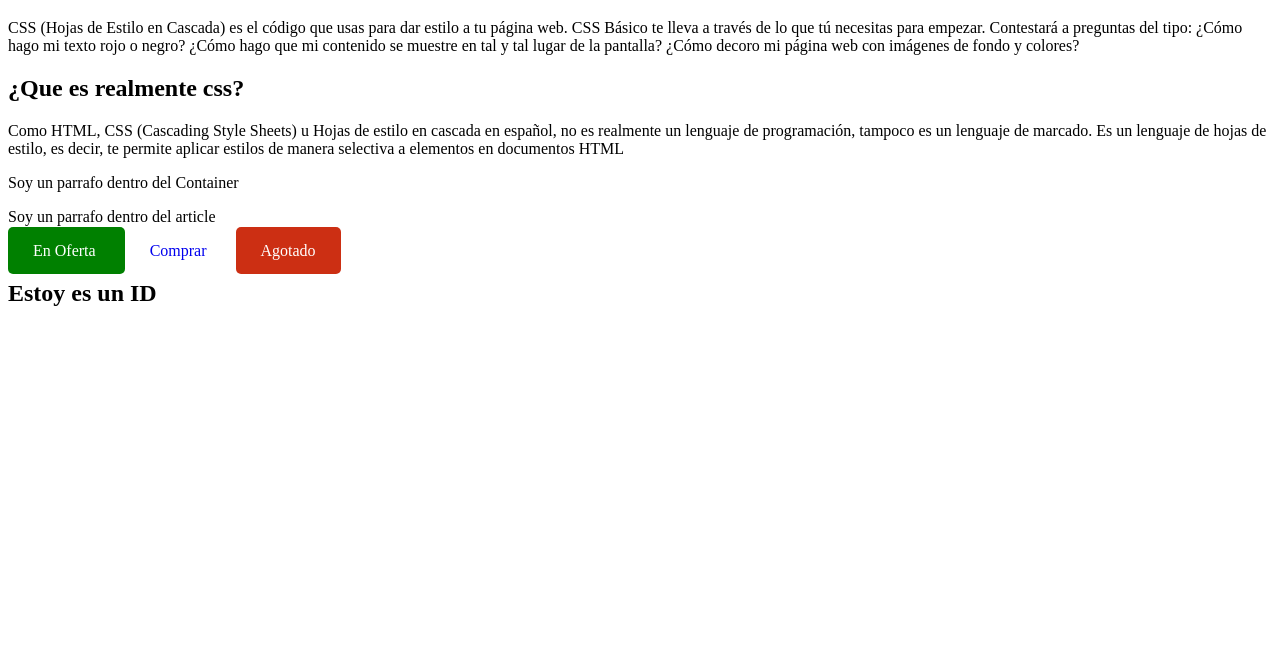
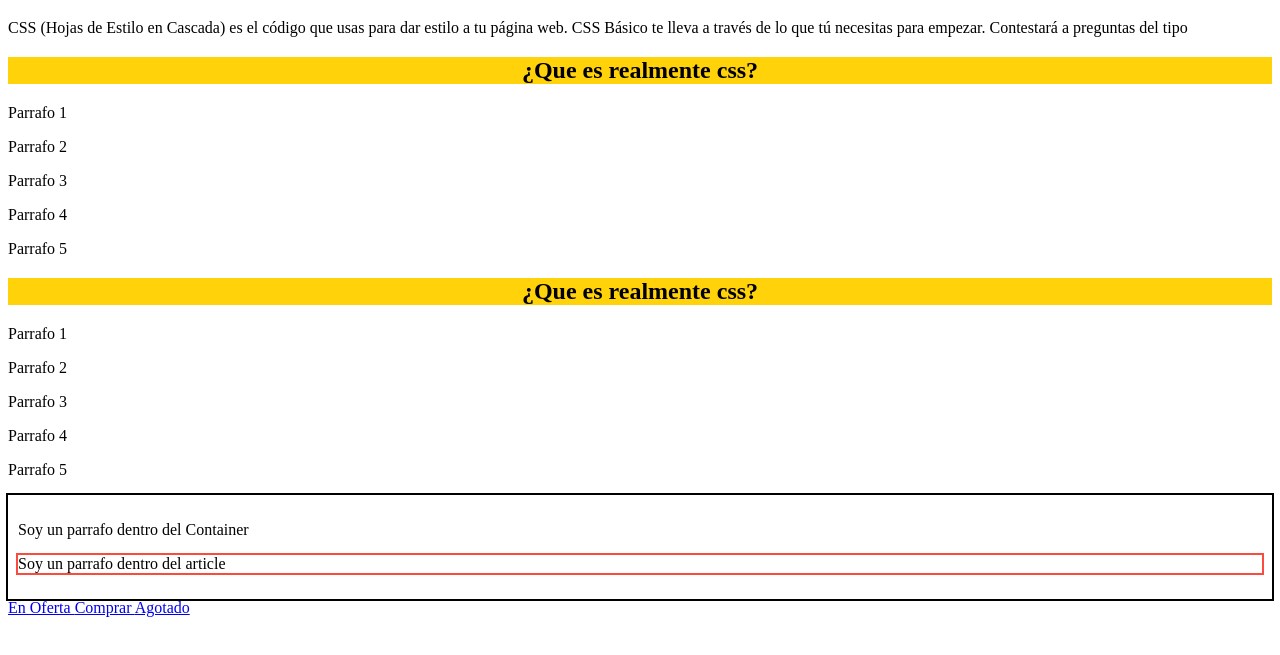
Before and after one commit to KingLuis14/Modulo02-css, a plain HTML site: page index.html in a window 1280 px wide. Shown: the part 61-716 px from the top of the page. Drawn offline with Linux system fonts and the light colour scheme.

Commit message:
Selector con operadores

```diff
--- a/index.html
+++ b/index.html
@@ -4,13 +4,24 @@
     <meta charset="UTF-8">
     <meta name="viewport" content="width=device-width, initial-scale=1.0">
     <title>Selector de etiqueta</title>
-    <link rel="stylesheet" href="./selectores-css/selector-atributo.css">
+    <link rel="stylesheet" href="./selectores-css/selector-operadores.css">
 </head>
 <body>
     <h1 id="titulo">Estoy es un ID</h1>
-    <p class="parrafo1">CSS (Hojas de Estilo en Cascada) es el código que usas para dar estilo a tu página web. CSS Básico te lleva a través de lo que tú necesitas para empezar. Contestará a preguntas del tipo: ¿Cómo hago mi texto rojo o negro? ¿Cómo hago que mi contenido se muestre en tal y tal lugar de la pantalla? ¿Cómo decoro mi página web con imágenes de fondo y colores?</p>
+    <p class="parrafo1">CSS (Hojas de Estilo en Cascada) es el código que usas para dar estilo a tu página web. CSS Básico te lleva a través de lo que tú necesitas para empezar. Contestará a preguntas del tipo</p>
     <h2 class="subtitulo">¿Que es realmente css?</h2>
-    <p class="parrafo2">Como HTML, CSS (Cascading Style Sheets) u Hojas de estilo en cascada en español, no es realmente un lenguaje de programación, tampoco es un lenguaje de marcado. Es un lenguaje de hojas de estilo, es decir, te permite aplicar estilos de manera selectiva a elementos en documentos HTML</p>
+    <p class="parrafo">Parrafo 1</p>
+    <p class="parrafo">Parrafo 2</p>
+    <p class="parrafo">Parrafo 3</p>
+    <p class="parrafo">Parrafo 4</p>
+    <p class="parrafo">Parrafo 5</p>
+
+    <h2 class="subtitulo">¿Que es realmente css?</h2>
+    <p class="parrafo">Parrafo 1</p>
+    <p class="parrafo">Parrafo 2</p>
+    <p class="parrafo">Parrafo 3</p>
+    <p class="parrafo">Parrafo 4</p>
+    <p class="parrafo">Parrafo 5</p>
     <div class="container">
         <p>Soy un parrafo dentro del Container</p>
         <article>
@@ -40,6 +51,5 @@
         >
         Agotado
     </a>
-    <h2 id="titulo">Estoy es un ID</h2>
 </body>
 </html>
--- /dev/null
+++ b/selectores-css/selector-operadores.css
@@ -0,0 +1,62 @@
+/*
+    * = universal
+    > hijo directo
+    + hermano directo
+    ~ hermanos siguientes
+*/
+
+
+
+/* ejemplo 1 */
+
+/* *{
+    font-size: 50px;
+} */
+
+
+/* ejemplo 2 */
+
+/* .container * {
+    font-size: 50px;
+} */
+
+
+.container{
+    outline: 2px solid black;
+    padding: 10px;
+}
+
+article{
+    outline: 2px solid rgb(250, 75, 62);
+}
+
+/* ejemplo 3 */
+
+/* .container > p {
+    font-size: 50px;
+} */
+
+
+.subtitulo {
+    background-color: rgb(255, 210, 10);
+    color: rgb(0, 0, 0);
+    text-align: center;
+}
+
+/* ejemplo 4 */
+
+/* .subtitulo + p {
+    background-color: rgb(211, 210, 210);
+    font-size: 28px;
+    width: max-content;
+} */
+
+
+/* ejemplo 5   = alt + 126 */
+
+
+/* .subtitulo ~ p {
+    background-color: rgb(211, 210, 210);
+    font-size: 28px;
+    width: max-content;
+} */
```
